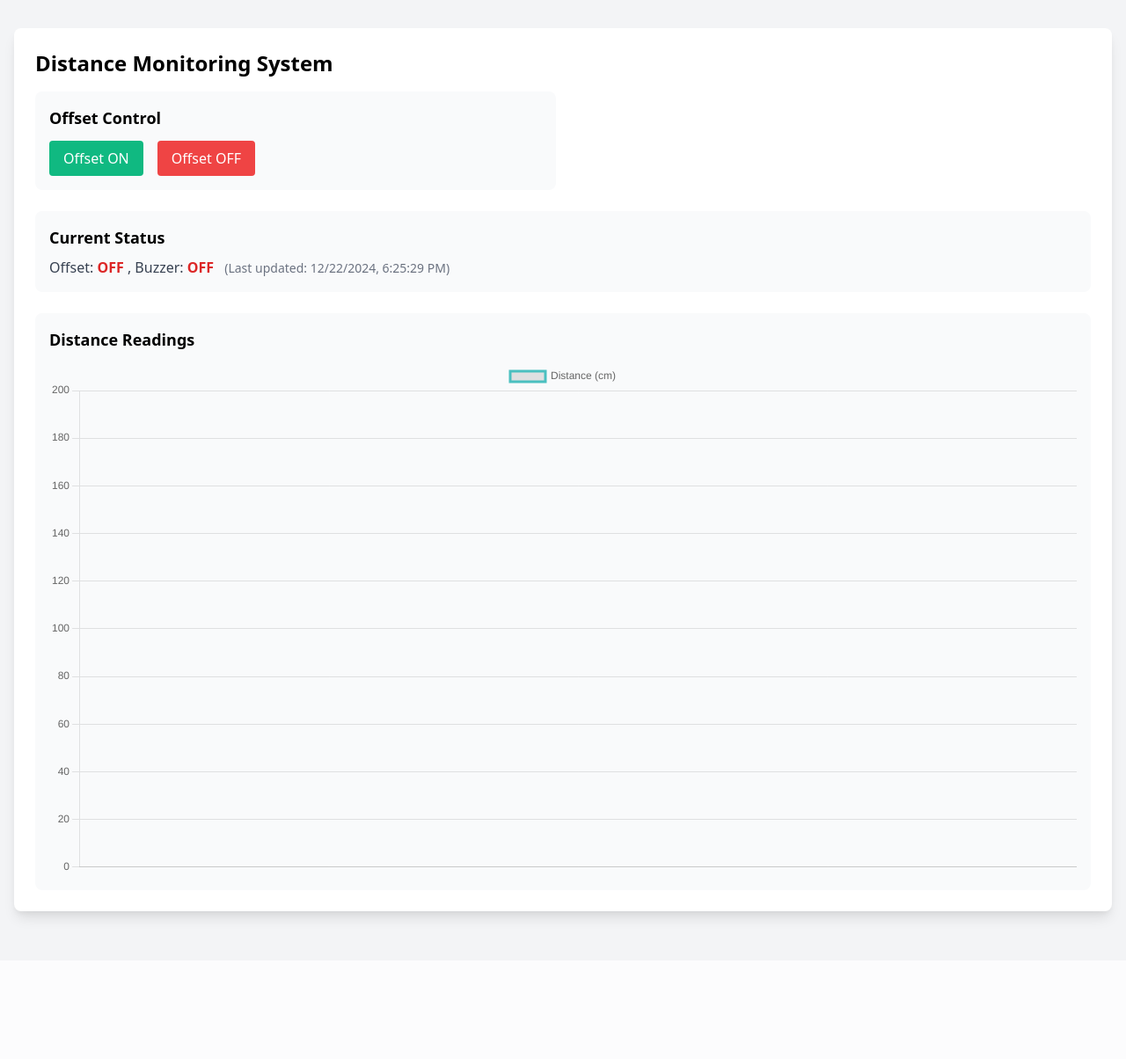
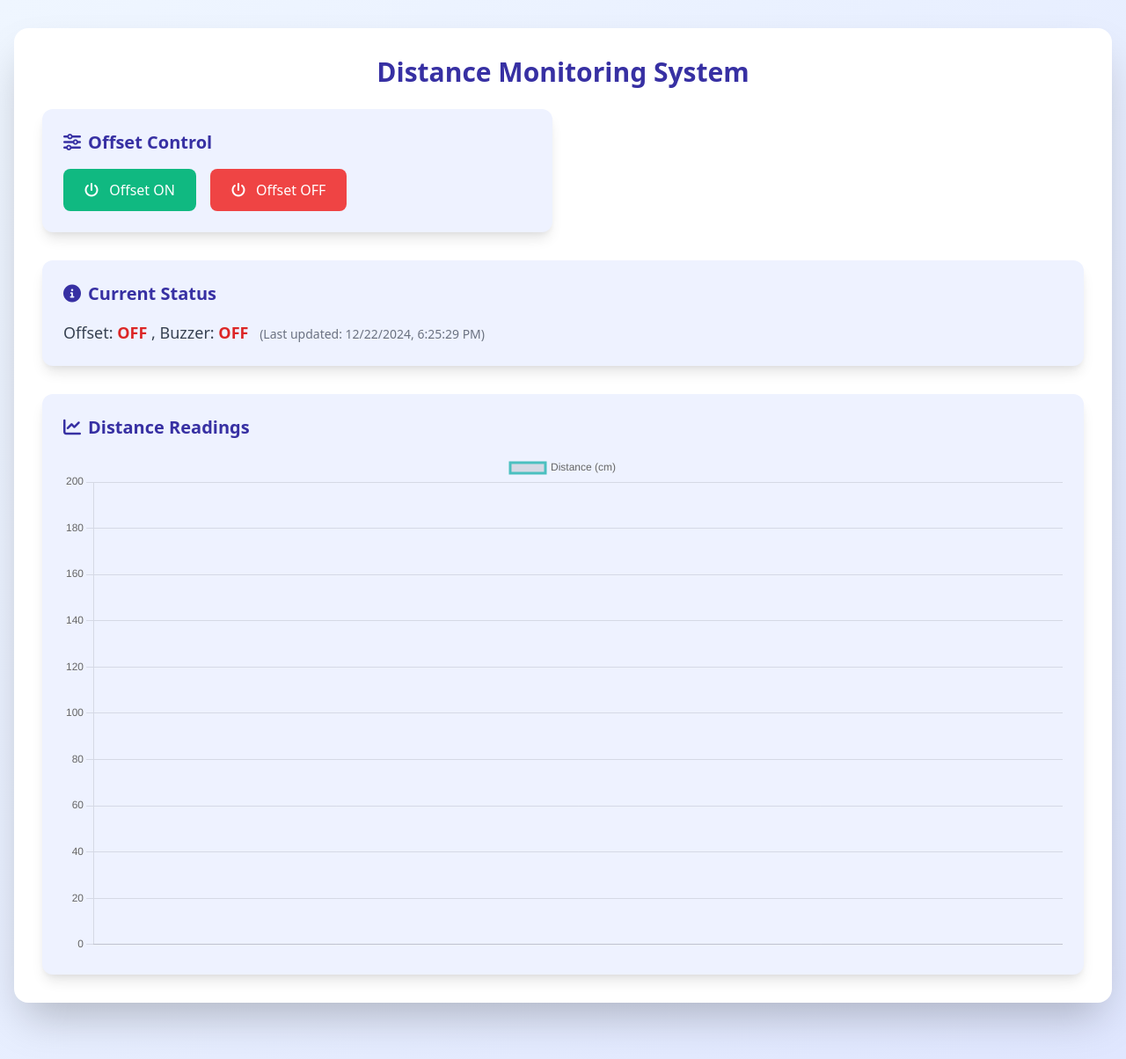
Before and after one commit to reddishowo/pirdas-uap, a PHP site: page / in a window 1280 px wide. Shown: the whole page at 88% size. Before the commit the page ends 1051 px from the top, so only its background shows below. Run offline with PHP 8.4, Linux system fonts and the light colour scheme; data that the repository does not hold is empty; some libraries are stand-ins or nearby versions.

Commit message:
UPDATED VIEW

```diff
--- a/index.php
+++ b/index.php
@@ -5,39 +5,55 @@
     <meta name="viewport" content="width=device-width, initial-scale=1.0">
     <title>Distance Monitoring Dashboard</title>
     <link href="https://cdn.jsdelivr.net/npm/tailwindcss@2.2.19/dist/tailwind.min.css" rel="stylesheet">
+    <link href="https://cdnjs.cloudflare.com/ajax/libs/font-awesome/6.0.0-beta3/css/all.min.css" rel="stylesheet">
     <script src="https://cdn.jsdelivr.net/npm/chart.js"></script>
     <script src="https://cdnjs.cloudflare.com/ajax/libs/paho-mqtt/1.0.1/mqttws31.min.js"></script>
 </head>
-<body class="bg-gray-100">
+<body class="bg-gradient-to-br from-blue-50 to-indigo-100">
     <div class="container mx-auto px-4 py-8">
-        <div class="bg-white rounded-lg shadow-lg p-6 mb-6">
-            <h1 class="text-2xl font-bold mb-4">Distance Monitoring System</h1>
+        <div class="bg-white rounded-2xl shadow-2xl p-8 mb-8">
+            <h1 class="text-3xl font-bold mb-6 text-center text-indigo-800">Distance Monitoring System</h1>
+
             <!-- Controls -->
-            <div class="grid grid-cols-1 md:grid-cols-2 gap-4 mb-6">
-                <div class="bg-gray-50 p-4 rounded-lg">
-                    <h2 class="text-lg font-semibold mb-3">Offset Control</h2>
+            <div class="grid grid-cols-1 md:grid-cols-2 gap-6 mb-8">
+                <div class="bg-indigo-50 p-6 rounded-xl shadow-lg">
+                    <h2 class="text-xl font-semibold mb-4 text-indigo-800 flex items-center">
+                        <i class="fas fa-sliders-h mr-2"></i>
+                        Offset Control
+                    </h2>
                     <div class="flex space-x-4">
-                        <button onclick="sendCommand('offset_on')" class="bg-green-500 text-white px-4 py-2 rounded hover:bg-green-600">
+                        <button onclick="sendCommand('offset_on')" class="bg-green-500 text-white px-6 py-3 rounded-lg hover:bg-green-600 transition duration-300 ease-in-out transform hover:-translate-y-1 hover:scale-110">
+                            <i class="fas fa-power-off mr-2"></i>
                             Offset ON
                         </button>
-                        <button onclick="sendCommand('offset_off')" class="bg-red-500 text-white px-4 py-2 rounded hover:bg-red-600">
+                        <button onclick="sendCommand('offset_off')" class="bg-red-500 text-white px-6 py-3 rounded-lg hover:bg-red-600 transition duration-300 ease-in-out transform hover:-translate-y-1 hover:scale-110">
+                            <i class="fas fa-power-off mr-2"></i>
                             Offset OFF
                         </button>
                     </div>
                 </div>
             </div>
+
             <!-- Status Display -->
-            <div class="bg-gray-50 p-4 rounded-lg mb-6">
-                <h2 class="text-lg font-semibold mb-2">Current Status</h2>
-                <p id="statusDisplay" class="text-gray-700">Loading...</p>
+            <div class="bg-indigo-50 p-6 rounded-xl shadow-lg mb-8">
+                <h2 class="text-xl font-semibold mb-4 text-indigo-800 flex items-center">
+                    <i class="fas fa-info-circle mr-2"></i>
+                    Current Status
+                </h2>
+                <p id="statusDisplay" class="text-gray-700 text-lg"></p>
             </div>
+
             <!-- Distance Chart -->
-            <div class="bg-gray-50 p-4 rounded-lg">
-                <h2 class="text-lg font-semibold mb-3">Distance Readings</h2>
-                <canvas id="distanceChart"></canvas>
+            <div class="bg-indigo-50 p-6 rounded-xl shadow-lg">
+                <h2 class="text-xl font-semibold mb-4 text-indigo-800 flex items-center">
+                    <i class="fas fa-chart-line mr-2"></i>
+                    Distance Readings
+                </h2>
+                <canvas id="distanceChart" class="w-full h-96"></canvas>
             </div>
         </div>
     </div>
+
     <script src="https://unpkg.com/mqtt/dist/mqtt.min.js"></script>
     <script>
         // Initialize the chart
```
